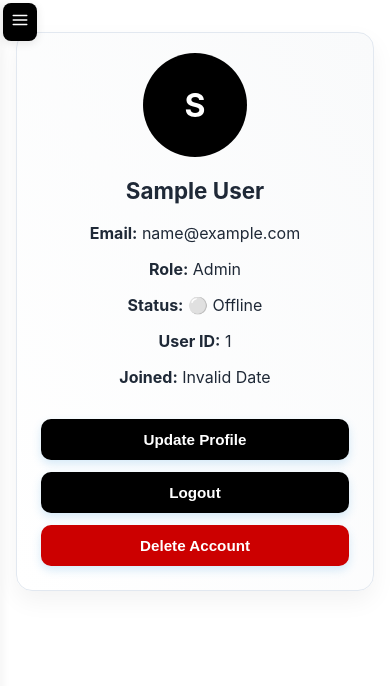
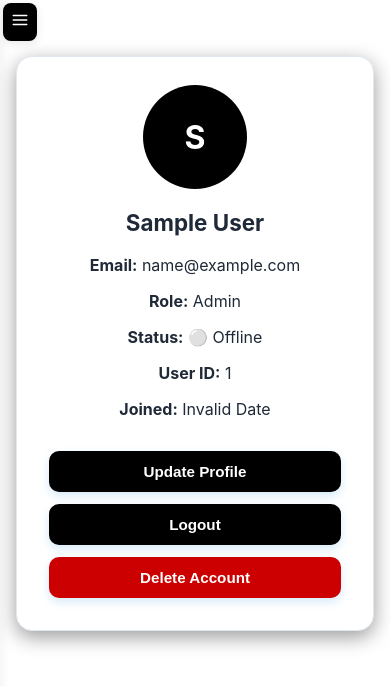
Before and after one commit to iamxerrycan/swapmate, a React (Vite) app in the folder frontend/: page /dashboard/profile in a window 390 px wide. Shown: the top 686 px of the page. Built offline with nearby package versions, Linux system fonts and the light colour scheme; sample sign-in values are in the browser's storage.

Commit message:
fix style

```diff
--- a/frontend/src/pages/dashboard/chat/ChatPage.css
+++ b/frontend/src/pages/dashboard/chat/ChatPage.css
@@ -94,6 +94,9 @@
     font-size: 0.95rem;
     padding: 10px 14px;
   }
+  .chat-title {
+    margin-top: 2rem;
+  }
 
   .chat-send-button {
     padding: 10px 18px;
@@ -110,4 +113,12 @@
   .chat-send-button {
     width: 100%;
   }
+  .chat-page-container {
+    margin: 0;
+    padding: 1rem;
+    /* margin-top: 1.5rem; */
+  }
+  .chat-title {
+    margin-top: 2rem;
+  }
 }
--- a/frontend/src/pages/dashboard/dashboardui/DashboardHeader.css
+++ b/frontend/src/pages/dashboard/dashboardui/DashboardHeader.css
@@ -51,7 +51,7 @@
   border: 2px solid #000000;
 }
 
-@media (max-width: 480px) {
+@media (max-width: 768px) {
   .dashboard-header {
     padding-top: 3rem;
   }
--- a/frontend/src/pages/dashboard/profile/AdminProfile.css
+++ b/frontend/src/pages/dashboard/profile/AdminProfile.css
@@ -7,14 +7,15 @@
   padding: 2rem 1rem;
   background-color: linear-gradient(to bottom right, #f8fafc, #e2e8f0);
   box-shadow: 0 4px 15px 2px rgba(0, 0, 0, 0.35);
-
+  /* margin-top: 2rem; */
   min-height: 100vh;
 }
 
-.profile-card {
+.profile-card-main {
   background: #ffffff;
   border-radius: 16px;
   /* padding: 2rem; */
+  padding: 2rem;
   width: 100%;
   max-width: 500px;
   border: 1px solid #e2e8f0;
@@ -124,9 +125,10 @@
 }
 
 @media (max-width: 480px) {
-  .profile-card {
-    padding: 0;
+  .profile-card-main {
+    padding: 2rem;
     margin: 0;
+    margin-top: 1.5rem;
   }
   .profile-actions {
     display: flex;
--- a/frontend/src/pages/dashboard/profile/AdminProfile.jsx
+++ b/frontend/src/pages/dashboard/profile/AdminProfile.jsx
@@ -53,7 +53,7 @@ const handleDelete = () => {
 
   return (
     <div className="admin-profile-container">
-      <div className="profile-card">
+      <div className="profile-card-main">
         <div className="profile-avatar">
           {user?.profilePic ? (
             <img src={user.profilePic} alt="Profile" />
--- a/frontend/src/pages/dashboard/settings/SettingsPage.css
+++ b/frontend/src/pages/dashboard/settings/SettingsPage.css
@@ -89,3 +89,17 @@ box-shadow: 0 6px 20px rgba(0, 0, 0, 0.4);
 .section-title{
   color: #000000;
 }
+
+@media (max-width: 480px) {
+  .settings-container {
+    padding: 20px;
+    margin: 1rem;
+    margin-top: 3rem;
+  }
+  .settings-title{
+    margin-top: 0;
+  }
+  .section-title{
+    margin: 0.5rem;
+  }
+}
```
